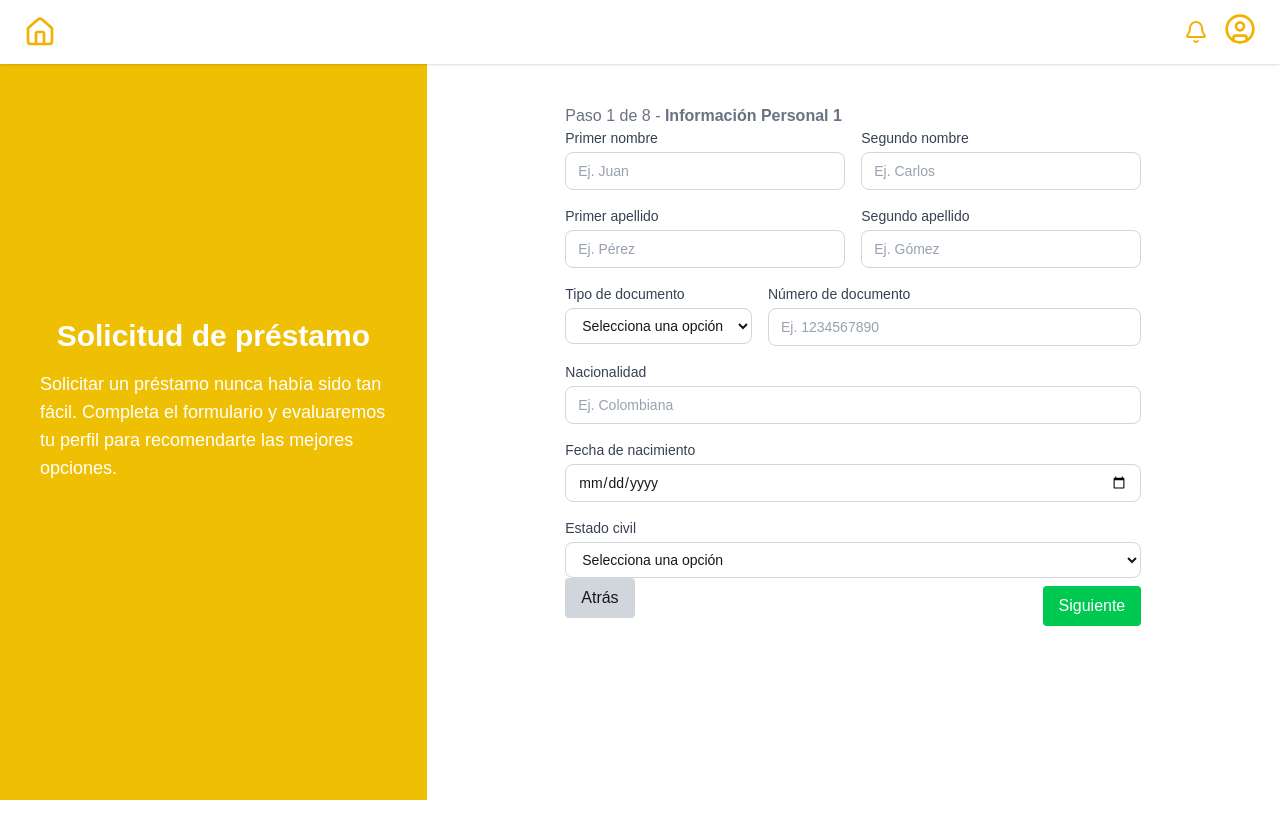
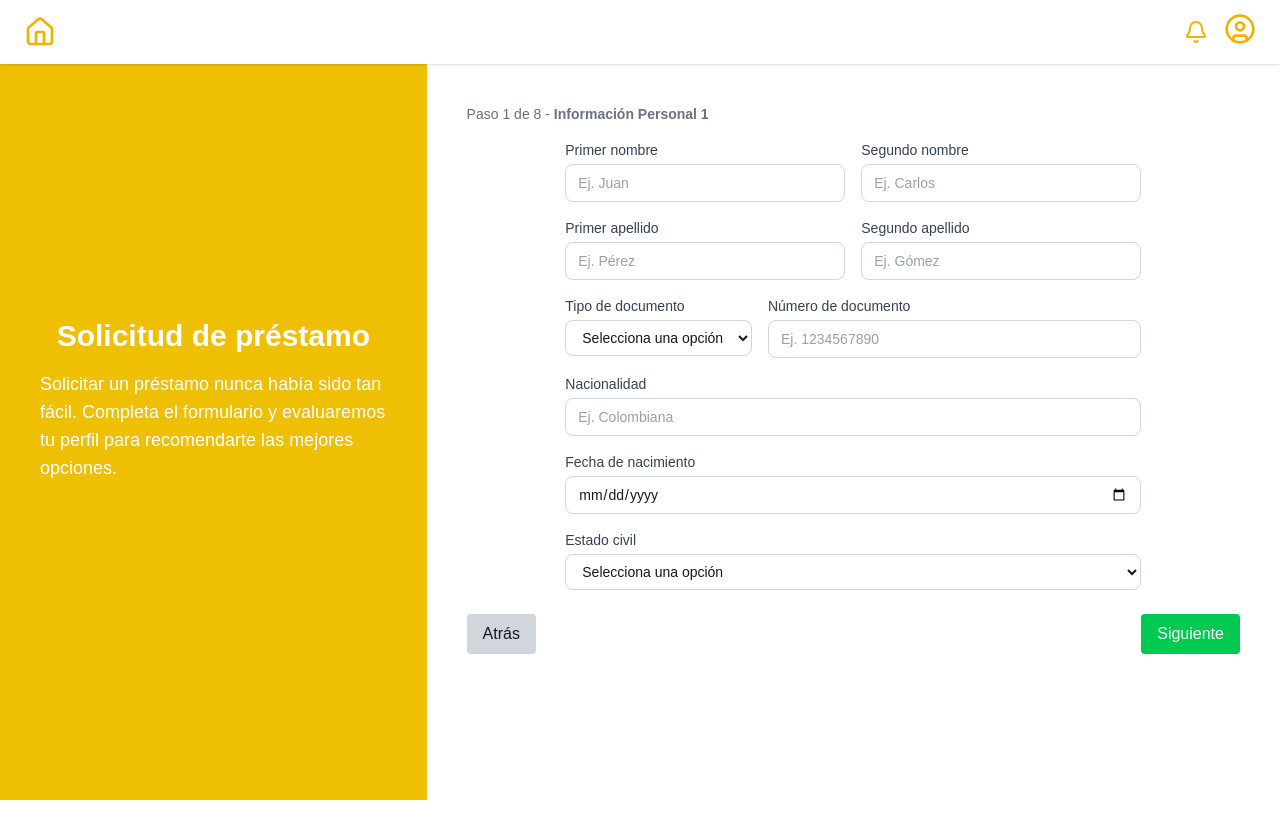
Before and after one commit to JuanMaGD412/CR-App, a Next.js app: page /Pages/formSolicitudPrestamo in a window 1280 px wide. Shown: the top 838 px of the page. Built offline with nearby package versions, Linux system fonts and the light colour scheme.

Commit message:
reparado

```diff
--- a/app/Pages/formSolicitudPrestamo/page.tsx
+++ b/app/Pages/formSolicitudPrestamo/page.tsx
@@ -48,7 +48,7 @@ export default function LoanApplicationForm() {
 
             <div className="ml-[33.33%] w-2/3 h-screen  p-10">
             {/*<div className="bg-gray-100 p-8 rounded-xl shadow-md max-w-3xl mx-auto">*/}
-              <div className="space-y-4 max-w-xl mx-auto text-gray-500">
+              <div className="space-y-4 mb-4 text-sm text-gray-500">
                 Paso {step + 1} de {steps.length} - <strong>{steps[step]}</strong>
               </div>
               {/* Formulario dinámico */}
@@ -60,7 +60,7 @@ export default function LoanApplicationForm() {
               {step === 5 && <Assets />}
               {step === 6 && <AdditionalData />}
               {step === 7 && <LoanDetails />}
-              <div className="space-y-4 max-w-xl mx-auto flex justify-between items-center">
+              <div className="mt-6 flex justify-between items-center">
                 <button
                   className="px-4 py-2 bg-gray-300 rounded"
                   onClick={prev}
```
